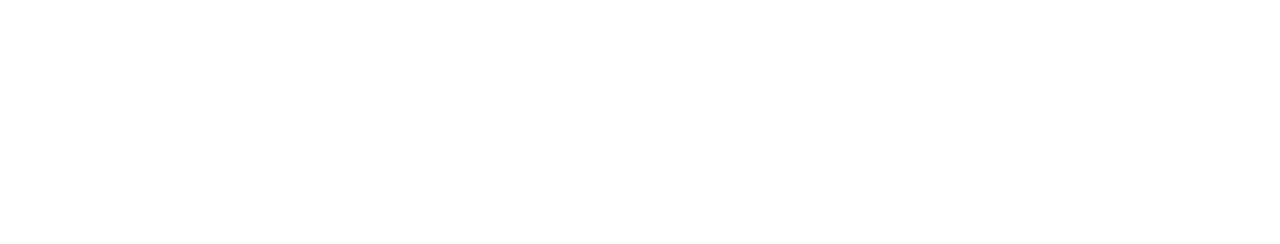
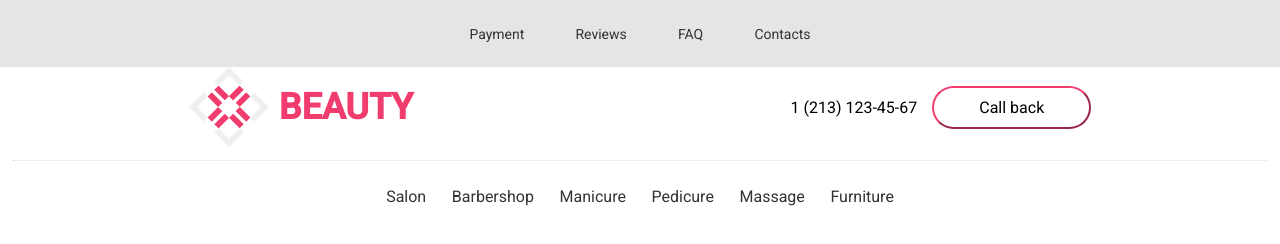
Before and after one commit to YR95/hw6_beauty_redone, a plain HTML site: page index.html in a window 1280 px wide. Drawn offline with Linux system fonts and the light colour scheme.

Commit message:
Complete header section

```diff
--- a/index.html
+++ b/index.html
@@ -3,8 +3,42 @@
 <head>
     <meta charset="UTF-8">
     <title>Beauty Salon</title>
+    <link href="style/style.css" rel="stylesheet">
+    <link href="https://fonts.googleapis.com" rel="preconnect">
+    <link crossorigin href="https://fonts.gstatic.com" rel="preconnect">
+    <link href="https://fonts.googleapis.com/css2?family=Roboto:wght@100;400;500&display=swap" rel="stylesheet">
 </head>
 <body>
-
+<header>
+    <nav>
+        <ul class="top-navigation">
+            <li><a>Payment</a></li>
+            <li><a>Reviews</a></li>
+            <li><a>FAQ</a></li>
+            <li><a>Contacts</a></li>
+        </ul>
+    </nav>
+    <div class="logo-section">
+        <div class="beauty-logo-icon">
+            <img alt="logo page" class="logo-icon" src="icon/logo.png">
+            <h1 class="beauty-logo">BEAUTY</h1>
+        </div>
+        <div class="beauty-tel-button">
+            <div class="tel">1 (213) 123-45-67</div>
+            <button class="beauty-button">Call back</button>
+        </div>
+    </div>
+    <hr class="navigation-line">
+    <nav>
+        <ul class="medium-navigation">
+            <li>Salon</li>
+            <li>Barbershop</li>
+            <li>Manicure</li>
+            <li>Pedicure</li>
+            <li>Massage</li>
+            <li>Furniture</li>
+        </ul>
+    </nav>
+</header>
 </body>
 </html>
--- /dev/null
+++ b/style/style.css
@@ -0,0 +1,88 @@
+* {
+    margin: 0;
+    padding: 0;
+    list-style-type: none;
+    text-decoration: #333333;
+}
+
+.top-navigation {
+    background: #E5E5E5;
+    display: flex;
+    justify-content: center;
+}
+
+.top-navigation > li {
+    color: #333333;
+    font-size: 14px;
+    font-weight: 400;
+    font-family: "Roboto";
+    padding: 2%;
+}
+
+.logo-icon {
+    min-width: 80px;
+    margin-right: 10px;
+}
+
+.beauty-logo-icon {
+    display: flex;
+    align-items: center;
+
+
+}
+
+.beauty-logo {
+    font-size: 36px;
+    font-family: "Roboto";
+    font-weight: 700;
+    color: #F13C6E;
+}
+
+.beauty-button {
+    font-family: Roboto;
+    font-size: 16px;
+    font-weight: 400;
+    background: white;
+    padding: 10px 45px;
+    border-radius: 40px;
+    border-color: #F13C6E;
+
+}
+
+.beauty-tel-button {
+    display: flex;
+    align-items: center;
+    justify-content: center;
+}
+
+.tel {
+    font-family: Roboto;
+    font-size: 16px;
+    font-weight: 400;
+    margin-right: 15px;
+}
+
+.logo-section {
+    display: flex;
+    justify-content: space-around;
+    align-items: center;
+}
+
+.navigation-line {
+    border-top: 1px #E5E5E5;
+    margin: 1%;
+}
+
+.medium-navigation {
+    display: flex;
+    justify-content: center;
+    align-items: center;
+}
+
+.medium-navigation > li {
+    padding: 1%;
+    color: #333333;
+    font-size: 16px;
+    font-family: "Roboto";
+    font-weight: 400;
+}
```
Also changed, not shown: icon/logo.png (added).
